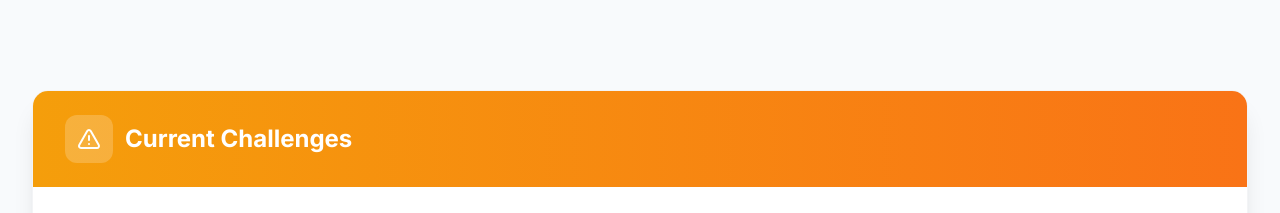
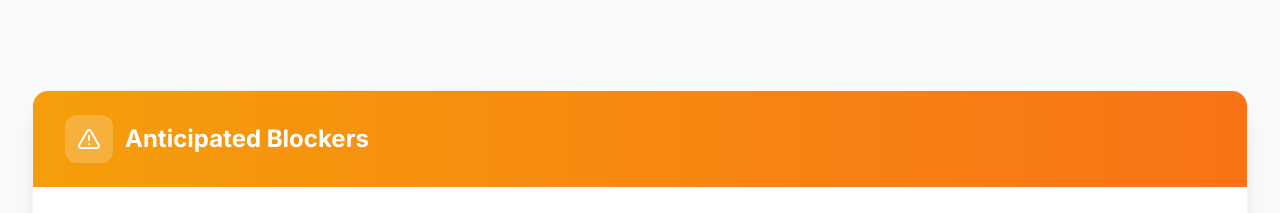
Before and after one commit to drkevmo/IPModel, a React (Vite) app: page / in a window 1280 px wide. Shown: the part 5160-5373 px from the top of the page. Built offline with nearby package versions, Linux system fonts and the light colour scheme.

Commit message:
Change heading from 'Current Challenges' to 'Anticipated Blockers'

```diff
--- a/src/components/infographic/FutureChallenges.tsx
+++ b/src/components/infographic/FutureChallenges.tsx
@@ -82,7 +82,7 @@
               <AlertTriangle className="w-6 h-6 text-white" />
             </div>
             <div>
-              <h2 className="text-2xl font-bold text-white">Current Challenges</h2>
+              <h2 className="text-2xl font-bold text-white">Anticipated Blockers</h2>
             </div>
           </div>
         </div>
```
